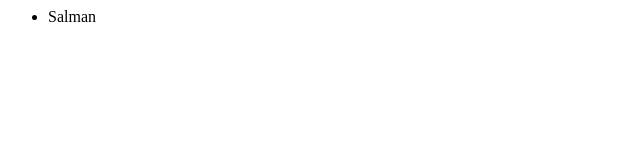
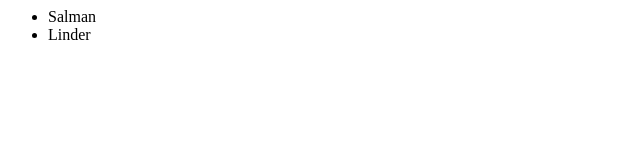
Before and after one commit to salman-malik/GitTest, a plain HTML site: page index.html in a window 1280 px wide. Shown: the full height of the page, 0-640 px from the left. Drawn offline with Linux system fonts and the light colour scheme.

```diff
--- a/index.html
+++ b/index.html
@@ -3,6 +3,7 @@
 	<div>
 		<ul>
 			<li>Salman</li>
+			<li>Linder</li>
 		</ul>
 	</div>
 </body>
```
